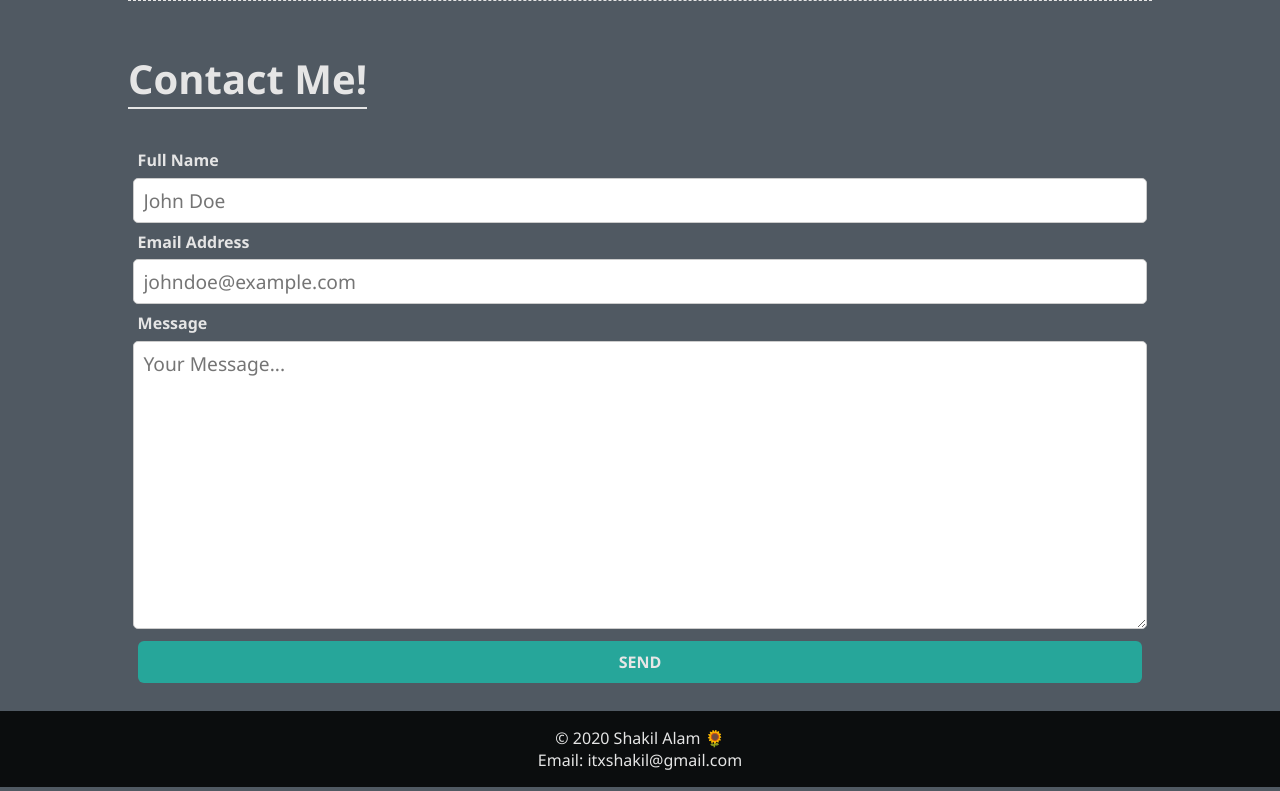
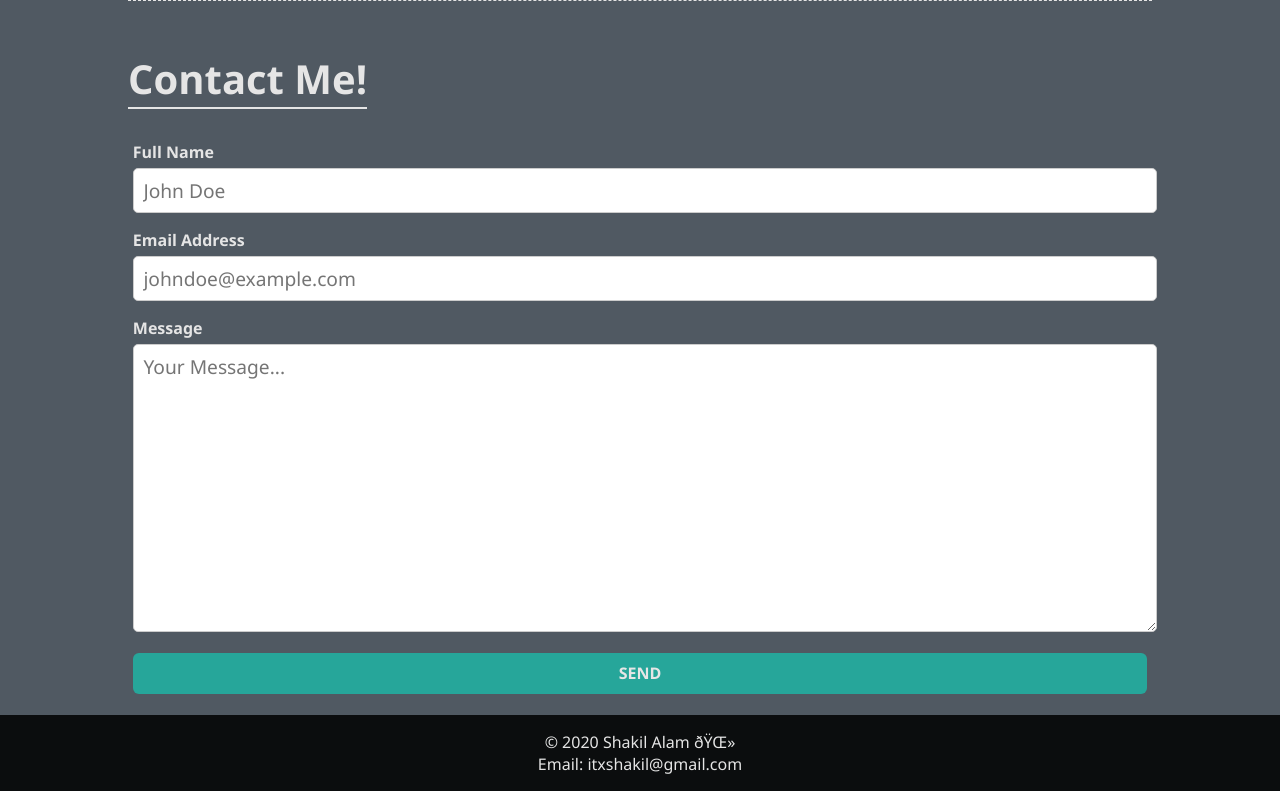
Before and after one commit to itxshakil/portfolio, a PHP site: page / in a window 1280 px wide. Shown: the part 2545-3336 px from the top of the page. Run offline with PHP 8.4, Linux system fonts and the light colour scheme.

Commit message:
Some Fixes

```diff
--- a/index.html
+++ b/index.html
@@ -1,16 +1,13 @@
 <!DOCTYPE html>
 <html lang="en">
+
 <head>
     <meta charset="UTF-8">
     <meta name="viewport" content="width=device-width, initial-scale=1.0">
-    <meta
-      name="description"
-      content="Hi, I'm Shakil Alam, passionate web developer from Faridabad, India. I have experience in developing a real-time web applications, complex front-end and back-end management systems"
-    />
-    <meta
-      name="keywords"
-      content="portfolio, php developer, laravel,developer , todo App , task , todo offline , todo pwa, shakil alam ,todo appp , javascript project"
-    />
+    <meta name="description"
+        content="Hi, I'm Shakil Alam, passionate web developer from Faridabad, India. I have experience in developing a real-time web applications, complex front-end and back-end management systems" />
+    <meta name="keywords"
+        content="portfolio, php developer, laravel,developer , todo App , task , todo offline , todo pwa, shakil alam ,todo appp , javascript project" />
     <meta name="subject" content="Shakil Alam | Portfolio" />
     <meta name="language" content="en" />
     <meta name="rating" content="General" />
@@ -23,10 +20,8 @@
     <meta name="og:url" content="https://shakil.netlify.app" />
     <meta name="og:url" content="https://shakil.netlify.app/" />
     <meta name="og:site_name" content="Shakil Alam | Portfolio" />
-    <meta
-      name="og:description"
-      content="Hi, I'm Shakil Alam, passionate web developer from Faridabad, India. I have experience in developing a real-time web applications, complex front-end and back-end management systems"
-    />
+    <meta name="og:description"
+        content="Hi, I'm Shakil Alam, passionate web developer from Faridabad, India. I have experience in developing a real-time web applications, complex front-end and back-end management systems" />
     <meta name="og:email" content="itxshakil@gamil.com" />
     <meta name="og:phone_number" content="+918802559102" />
     <meta name="og:country-name" content="India" />
@@ -45,16 +40,17 @@
     <script async src="https://www.googletagmanager.com/gtag/js?id=UA-158945027-1"></script>
     <script>
         window.dataLayer = window.dataLayer || [];
-    function gtag(){dataLayer.push(arguments);}
+        function gtag() { dataLayer.push(arguments); }
         gtag('js', new Date());
 
         gtag('config', 'UA-158945027-1');
     </script>
 </head>
+
 <body>
     <nav>
         <a class="nav-brand" href="/">Shakil</a>
-        <div class="nav-links">
+        <div class="nav-links" role="group">
             <a href="#home">Home</a>
             <a href="#projects">Projects</a>
             <a href="#about">About</a>
@@ -62,190 +58,175 @@
         </div>
     </nav>
     <section id="home">
-        <div class="home-inner">
         <h2>Hello, I am <span class="accent-color" wa-role="text">Shakil Alam</span></h2>
         <p>I am full stack web developer</p>
         <a href="#about" class="btn">Get to know me!</a>
-        </div>
     </section>
     <section id="projects">
-        <div class="container">
-            <h2 class="section-heading">Projects</h2>
-            <div class="projects">
-                <div class="project">
-                    <div class="header">
+        <div class="container" role="group">
+            <h2 class="section-heading" role="heading">Projects</h2>
+            <div class="projects" role="grid">
+                <div class="project" role="group">
+                    <div class="header" role="heading">
                         <p class="title">Laravel Ecommerce</p>
                         <p class="tag">Ecommerce</p>
                     </div>
-                    <div class="card">
+                    <div class="card" role="group">
                         <img src="/assets/images/mi-dukaan.png" alt="Project Preview Images" loading="lazy">
-                        <div class="link">
-                            <a href="https://mi-dukaan.herokuapp.com" target="_blank" >https://mi-dukaan.herokuapp.com</a>
-                        </div>
-                        <div class="info">
-                            <p>Laravel Ecommerce is app where user can browse, add to cart and order items.This also includes site management system for admin. Razorpay is used as Payment Gateway.</p>
+                        <a href="https://mi-dukaan.herokuapp.com" target="_blank"
+                            class="link">https://mi-dukaan.herokuapp.com</a>
+                        <p class="info">Laravel Ecommerce is app where user can browse, add to cart and order items.This
+                            also
+                            includes site management system for admin. Razorpay is used as Payment Gateway.</p>
                     </div>
                 </div>
-                </div>
-                <div class="project">
-                    <div class="header">
+                <div class="project" role="group">
+                    <div class="header" role="heading">
                         <p class="title">Todo App</p>
                         <p class="tag">PWAApp</p>
                     </div>
-                    <div class="card">
+                    <div class="card" role="group">
                         <img src="/assets/images/todo.png" alt="Project Preview Images" loading="lazy">
-                        <div class="link">
-                            <a href="https://todooffline.netlify.app" target="_blank" >https://todooffline.netlify.app</a>
-                        </div>
-                        <div class="info">
-                            <p>Todo App is Todo List keeping app where you can add, delete, search and mark tasks as completed. Once you visited this site you can use site without internet.</p>
+                        <a href="https://todooffline.netlify.app" target="_blank"
+                            class="link">https://todooffline.netlify.app</a>
+                        <p class="info">Todo App is Todo List keeping app where you can add, delete, search and mark
+                            tasks as
+                            completed. Once you visited this site you can use site without internet.</p>
                     </div>
                 </div>
-                </div>
-                <div class="project">
-                    <div class="header">
+                <div class="project" role="group">
+                    <div class="header" role="heading">
                         <p class="title">Ediary</p>
                         <p class="tag">Website</p>
                     </div>
-                    <div class="card">
+                    <div class="card" role="group">
                         <img src="/assets/images/appediary.png" alt="Project Preview Images" loading="lazy">
-                        <div class="link">
-                            <a href="https://appediary.herokuapp.com" target="_blank" >https://appediary.herokuapp.com</a>
-                        </div>
-                        <div class="info">
-                            <p>
+                        <a href="https://appediary.herokuapp.com" target="_blank"
+                            class="link">https://appediary.herokuapp.com</a>
+                        <p class="info">
                             Ediary is a diary taking app where user can login and write and later can read entry.
                             This is developed in Laravel and further we would add some additional feature to it.
                         </p>
                     </div>
                 </div>
-                </div>
-                <div class="project">
-                    <div class="header">
+                <div class="project" role="group">
+                    <div class="header" role="heading">
                         <p class="title">URL Shortener</p>
                         <p class="tag">WebApp</p>
                     </div>
-                    <div class="card">
+                    <div class="card" role="group">
                         <img src="/assets/images/theimp.png" alt="Project Preview Images" loading="lazy">
-                        <div class="link">
-                            <a href="https://theimp.herokuapp.com/" target="_blank" >https://theimp.herokuapp.com/</a>
-                        </div>
-                        <div class="info">
-                            <p>
-                                TheImp is url shortener website. It generates unique, short and simplified link for your given link. and redirects to your site when short link is visited.
+                        <a href="https://theimp.herokuapp.com/" target="_blank"
+                            class="link">https://theimp.herokuapp.com/</a>
+                        <p class="info">
+                            TheImp is url shortener website. It generates unique, short and simplified link for your
+                            given link. and redirects to your site when short link is visited.
                         </p>
                     </div>
                 </div>
-                </div>
-                <div class="project">
-                    <div class="header">
+                <div class="project" role="group">
+                    <div class="header" role="heading">
                         <p class="title">Movie Guru</p>
                         <p class="tag">WebApp</p>
                     </div>
-                    <div class="card">
+                    <div class="card" role="group">
                         <img src="/assets/images/movie-guru.png" alt="Project Preview Images" loading="lazy">
-                        <div class="link">
-                            <a href="https://movie-guru.netlify.app" target="_blank" >https://movie-guru.netlify.app</a>
-                        </div>
-                        <div class="info">
-                            <p>
-                                Movie Guru is Movie Info telling website where you can search movies, series and read plot, rating and extra stuff about the same.
+                        <a href="https://movie-guru.netlify.app" target="_blank"
+                            class="link">https://movie-guru.netlify.app</a>
+                        <p class="info">
+                            Movie Guru is Movie Info telling website where you can search movies, series and read
+                            plot, rating and extra stuff about the same.
                         </p>
                     </div>
                 </div>
-                </div>
-                <div class="project">
-                    <div class="header">
+                <div class="project" role="group">
+                    <div class="header" role="heading">
                         <p class="title">Name game</p>
                         <p class="tag">WebApp</p>
                     </div>
-                    <div class="card">
+                    <div class="card" role="group">
                         <img src="/assets/images/name-game.png" alt="Project Preview Images" loading="lazy">
-                        <div class="link">
-                            <a href="https://name-game.netlify.app" target="_blank" >https://name-game.netlify.app</a>
-                        </div>
-                        <div class="info">
-                            <p>
-                                Name Game is a light game that shows a exclusive avatar according to Your name developed with Javascript.
+                        <a href="https://name-game.netlify.app" target="_blank"
+                            class="link">https://name-game.netlify.app</a>
+                        <p class="info">
+                            Name Game is a light game that shows a exclusive avatar according to Your name developed
+                            with Javascript.
                         </p>
-                        </div>
                     </div>
                 </div>
             </div>
         </div>
     </section>
     <section id="about">
-        <div class="container">
-            <div class="section-heading">About me</div>
-            <div class="content">
+        <div class="container" role="group">
+            <div class="section-heading" role="heading">About me</div>
+            <div class="content" role="group">
                 <img src="/assets/images/avatar-2.jpg" class="avatar" alt="Shakil Alam">
-                <div class="info">
+                <div class="info" role="group">
                     <p>
-                        Hi, I'm Shakil Alam, passionate web developer from Faridabad, India. I have experience in developing a real-time web applications, complex front-end and back-end management systems.
+                        Hi, I'm Shakil Alam, passionate web developer from Faridabad, India. I have experience in
+                        developing a real-time web applications, complex front-end and back-end management systems.
                     </p>
-                    <p>All my projects based on PHP5 in conjunction with other modern web technologies. PHP (native PHP, OO-PHP, Laravel, CodeIgniter), MVC-pattern, MySQL, AJAX, HTML5, CSS3, XML/JSON are used. <span class="hidden">While developing an application I always keep in mind SEO optimization. Furthermore, I'm trying to make my code as clean as possible. In addition, I can convert designs to high quality, cross-browser compatible HTML5/CSS3 markup. </span>
+                    <p>All my projects based on PHP5 in conjunction with other modern web technologies. PHP (native PHP,
+                        OO-PHP, Laravel, CodeIgniter), MVC-pattern, MySQL, AJAX, HTML5, CSS3, XML/JSON are used. <span
+                            class="hidden">While developing an application I always keep in mind SEO optimization.
+                            Furthermore, I'm trying to make my code as clean as possible. In addition, I can convert
+                            designs to high quality, cross-browser compatible HTML5/CSS3 markup. </span>
                     </p>
-                    <p>Oh and, I'm an BCA Student and will be graduating from the college in the year 2020 and I am looking for job opportunities starting from May 2020. </p>
+                    <p>Oh and, I'm an BCA Student and will be graduating from the college in the year 2020 and I am
+                        looking for job opportunities starting from May 2020. </p>
                     <br>
-                    <ul class="social-icons">
-                        <li>
-                            <a href="mailto:itxshakil@gmail.com?subject=Hey Shakil!!!&amp;body=Hey Shakil, How ya doing?" class="fa fas fa-envelope" aria-label="Email Icon"></a>
-                        </li>
-                        <li>
+                    <div class="social-icons" role="group">
+                        <a href="mailto:itxshakil@gmail.com?subject=Hey Shakil!!!&amp;body=Hey Shakil, How ya doing?"
+                            class="fa fas fa-envelope" aria-label="Email Icon"></a>
+
                         <a href="https://github.com/itxshakil" class="fa fas fa-github" aria-label="Github Icon"></a>
-                        </li>
-                        <li>
-                            <a href="https://facebook.com/x3shakil" class="fa fas fa-facebook" aria-label="Facebook Icon"></a>
-                        </li>
-                        <li>
+
+                        <a href="https://facebook.com/x3shakil" class="fa fas fa-facebook"
+                            aria-label="Facebook Icon"></a>
+
                         <a href="https://twitter.com/itxshakil" class="fa fas fa-twitter" aria-label="Twitter Icon"></a>
-                        </li>
-                        <li>
-                            <a href="https://instagram.com/itxshakil" class="fa fas fa-instagram" aria-label="Instagram Icon"></a>
-                        </li>
-                    </ul>
+
+                        <a href="https://instagram.com/itxshakil" class="fa fas fa-instagram"
+                            aria-label="Instagram Icon"></a>
+                    </div>
                 </div>
             </div>
         </div>
     </section>
 
     <section id="contact">
-        <div class="container">
-            <h2 class="section-heading">Contact Me!</h2>
-            <form method="POST" name="contact-form"  data-netlify="true">
+        <div class="container" role="group">
+            <h2 class="section-heading" role="heading">Contact Me!</h2>
+            <form method="POST" name="contact-form" data-netlify="true">
                 <input type="hidden" name="form-name" value="contact-form" />
-                <div class="form-group">
                 <label for="name">Full Name</label>
-                    <input type="text" name="name" id="name" placeholder="John Doe" required/>
-                </div>
-                <div class="form-group">
+                <input type="text" name="name" id="name" placeholder="John Doe" required />
                 <label for="email">Email Address</label>
-                    <input type="email" name="email" id="email" placeholder="johndoe@example.com" required/>
-                </div>
-                <div class="form-group">
+                <input type="email" name="email" id="email" placeholder="johndoe@example.com" required />
                 <label for="message">Message</label>
                 <textarea name="message" id="message" cols="30" rows="10" placeholder="Your Message..."
                     required></textarea>
-                </div>
-                <div class="form-group">
                 <button type="submit" class="btn">Send </button>
-                </div>
             </form>
         </div>
     </section>
     <footer>
-        <p>&copy; 2020 Shakil Alam 🌻</p>
-        <p>Email: <a href="mailto:itxshakil@gmail.com?subject=Hey Shakil!!!&amp;body=Hey Shakil, How ya doing?">itxshakil@gmail.com</a></p>
+        <p>&copy; 2020 Shakil Alam ðŸŒ»</p>
+        <p>Email: <a
+                href="mailto:itxshakil@gmail.com?subject=Hey Shakil!!!&amp;body=Hey Shakil, How ya doing?">itxshakil@gmail.com</a>
+        </p>
     </footer>
     <script>
         if ('serviceWorker' in navigator) {
-        window.addEventListener('load', function() {
-            navigator.serviceWorker.register('/sw.js').then(function(registration) {
-            }, function(err) {
+            window.addEventListener('load', function () {
+                navigator.serviceWorker.register('/sw.js').then(function (registration) {
+                }, function (err) {
                     console.log('ServiceWorker registration failed: ', err);
                 });
             });
         }
     </script>
 </body>
+
 </html>
--- a/scss/_form.scss
+++ b/scss/_form.scss
@@ -1,8 +1,7 @@
-.form-group {
+form {
   display: flex;
   flex-direction: column;
   flex-grow: 1;
-  margin: 0.5rem 0.3rem;
 }
 label {
   font-weight: 600;
@@ -23,7 +22,8 @@ textarea {
   font-size: 1.2rem;
   border-radius: 5px;
   border: 1px solid #ccc;
-  margin-top: 0.4rem;
+  margin: 0.3rem;
+  margin-bottom: 1rem;
   &:not(:placeholder-shown) {
     &:focus {
       border: 1px solid $teal-color;
--- a/scss/style.scss
+++ b/scss/style.scss
@@ -55,7 +55,6 @@ nav {
     display: flex;
     justify-content: space-evenly;
     a {
-      text-decoration: none;
       color: #b5ae9f;
       padding: 0rem 0.5rem;
       &:hover {
@@ -66,21 +65,19 @@ nav {
 }
 section {
   background-color: $home-color;
-  padding-top: 80px;
+  padding-top: 5rem;
   min-height: 80vh;
   @include tablet {
-    padding-top: 50px;
+    padding-top: 3.125rem;
   }
 }
 /* Home */
 section#home {
-  padding-top: 0px;
+  padding-top: 0;
   min-height: 100vh;
   @include flex-center-column;
   background-color: $home-color;
   color: saturate($color: invert($color: $home-color), $amount: 20%);
-  .home-inner {
-    @include flex-center-column;
   h2 {
     font-size: 1.7rem;
     font-weight: 400;
@@ -89,8 +86,7 @@ section#home {
     white-space: nowrap; /* Keeps the content on a single line */
     margin: 0 auto; /* Gives that scrolling effect as the typing happens */
     letter-spacing: 0.15em; /* Adjust as needed */
-      animation: typing 3.5s steps(40, end),
-        blink-caret 0.75s step-end infinite;
+    animation: typing 3.5s steps(40, end), blink-caret 0.75s step-end infinite;
     @include tablet {
       font-size: 3rem;
     }
@@ -103,14 +99,13 @@ section#home {
     word-spacing: 0.1rem;
   }
 }
-}
 
 /* About Me */
 section#about {
   .content {
     padding: 1rem;
     border: 1px dashed $white-color;
-    @include tablet{
+    @include tablet {
       padding: 2rem;
     }
     img.avatar {
@@ -118,7 +113,7 @@ section#about {
       width: 300px;
       @include tablet {
         float: left;
-        border-radius:50%;
+        border-radius: 50%;
       }
       border-radius: 50% 35% 20% 15%;
       shape-outside: circle(50%);
@@ -148,24 +143,19 @@ section#about {
 }
 
 .social-icons {
-  list-style: none;
   padding: 0.3rem;
-  display: flex;
-  justify-content: center;
-  li {
+  @include flex-center;
+  a {
+    @include flex-center;
     @include box(30px);
+    color: $home-color;
     border-radius: 50%;
     background: $white-color;
     margin: 0 0.3rem;
-    @include flex-center;
-    a {
-      color: $home-color;
-      text-decoration: none;
   }
   img {
     width: 20px;
     height: 20px;
-    }
   }
 }
 /* Projetcs */
@@ -209,10 +199,8 @@ section#about {
         background: #1a1a1a;
         padding: 0.4rem 0.5rem;
         margin-top: -4px;
-        a {
+        display: block;
         color: #b5ae9f;
-          text-decoration: none;
-        }
       }
       .info {
         padding: 0.4rem 0.5rem;
```
Also changed, not shown: css/style.min.css, 1 other file. Lines whose indentation alone changed are shown as unchanged.
